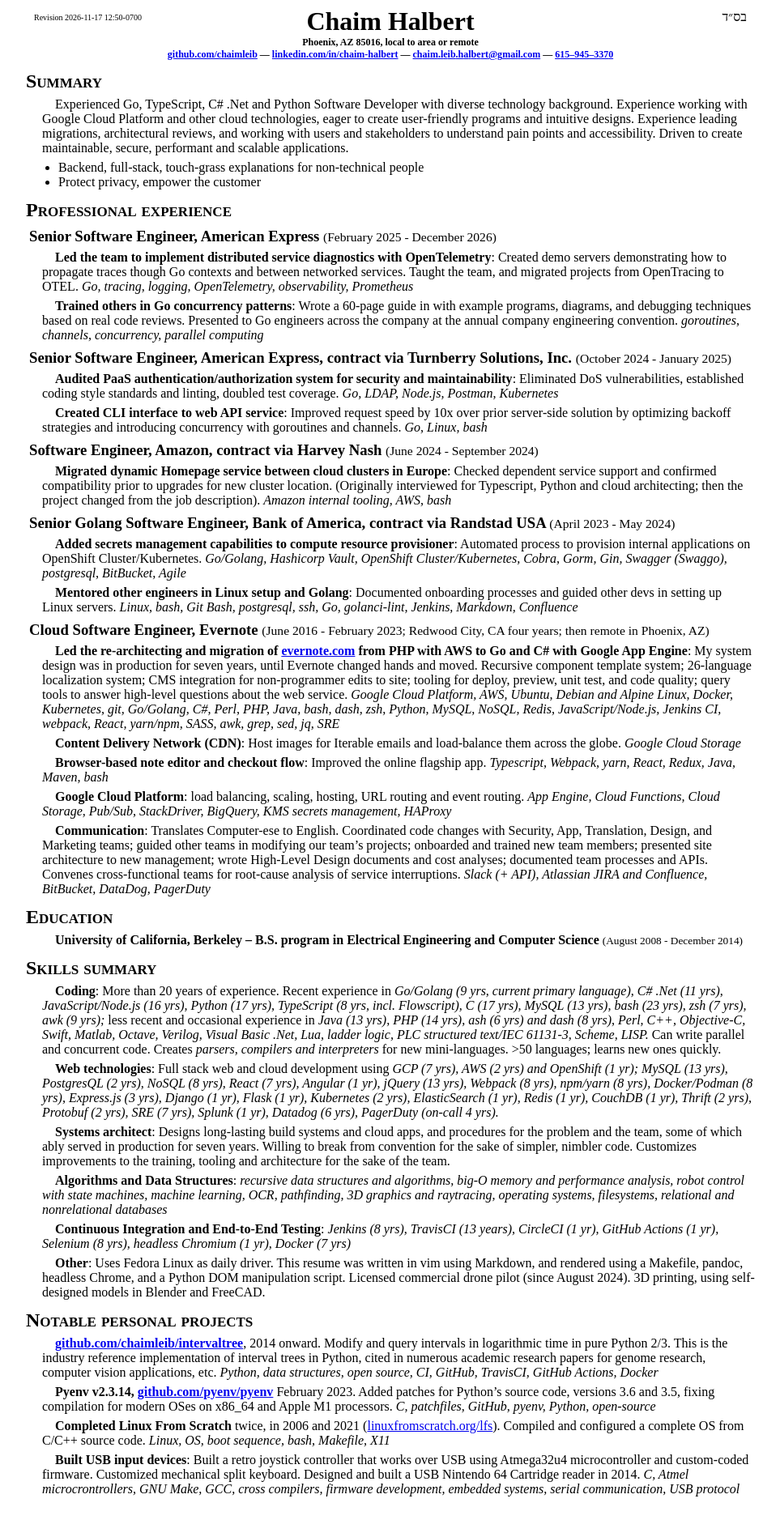
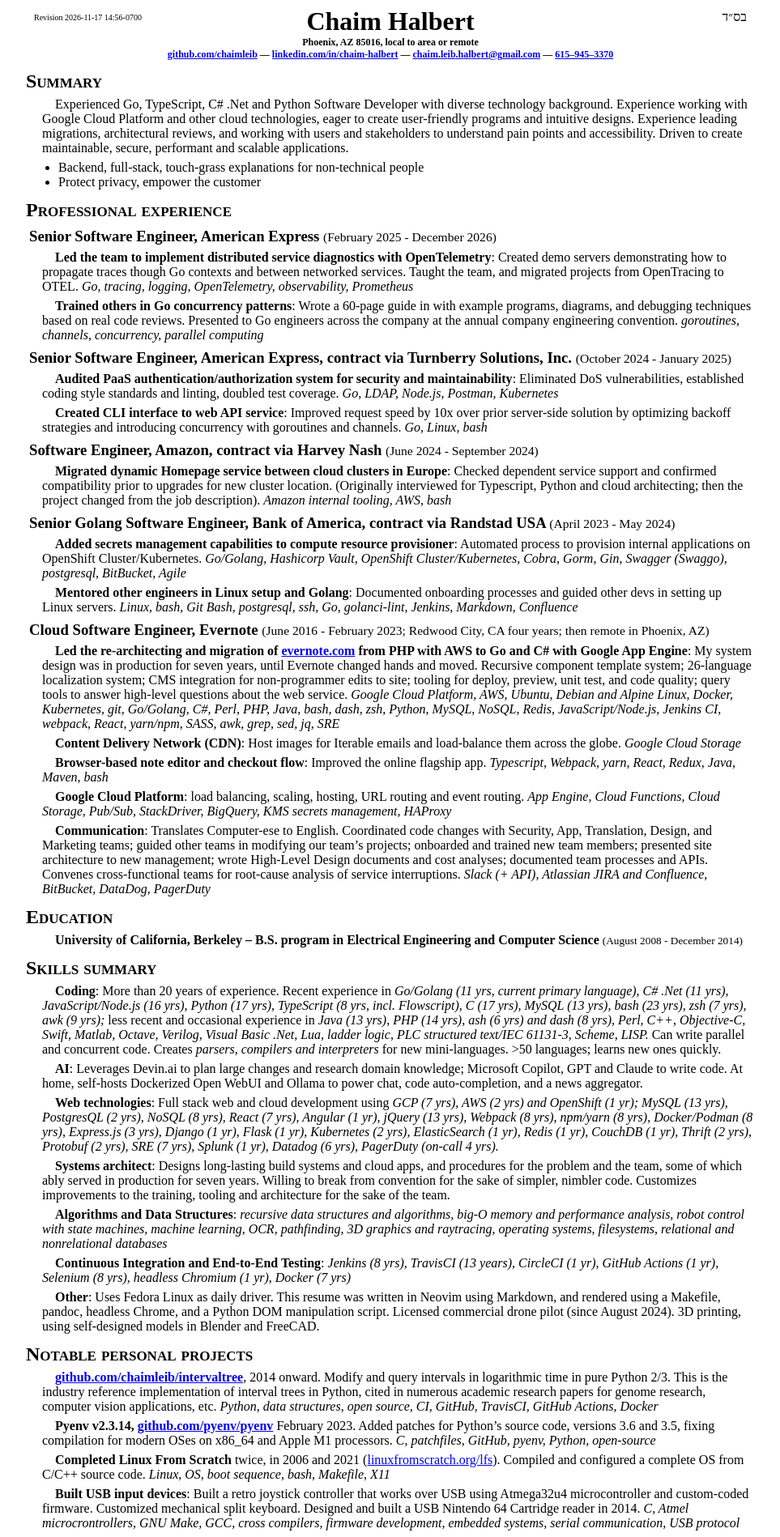
Before and after one commit to chaimleib/chaimleib.github.io, a Jekyll site: the page built from resume/index.html, in a window 1280 px wide. Shown: the whole page at 81% size, without its empty margins (158-1121 px from the left). Built offline with Jekyll 4.4.1, drawn with Linux system fonts in a browser that asks for light colours; before the commit the page ends 1856 px from its top, so only the background shows below that.

Commit message:
feat(resume): add AI section to skills

```diff
--- a/_layouts/resume.html
+++ b/_layouts/resume.html
@@ -3,7 +3,7 @@
   <meta charset="utf-8"/>
   <meta name="generator" content="pandoc"/>
   <meta name="viewport" content="width=device-width, initial-scale=1.0, user-scalable=yes"/>
-  <meta name="revised" content="Chaim Halbert, 2026-11-17 12:50-0700"/>
+  <meta name="revised" content="Chaim Halbert, 2026-11-17 14:56-0700"/>
   <title>Chaim Halbert</title>
   <style>
     code{white-space: pre-wrap;}
@@ -113,7 +113,7 @@
 <div class="content">
 <header id="title-block-header">
 <h1 class="title">Chaim Halbert</h1>
-</header><div id="revision">Revision 2026-11-17 12:50-0700</div>
+</header><div id="revision">Revision 2026-11-17 14:56-0700</div>
 <div id="bsd" dir="rtl">
 בס״ד
 </div>
@@ -263,7 +263,7 @@ Electrical Engineering and Computer Science</strong> <small>(August 2008
 - December 2014)</small></p>
 <h2 id="skills-summary">Skills summary</h2>
 <p><strong>Coding</strong>: More than 20 years of experience. Recent
-experience in <em>Go/Golang (9 yrs, current primary language), C# .Net
+experience in <em>Go/Golang (11 yrs, current primary language), C# .Net
 (11 yrs), JavaScript/Node.js (16 yrs), Python (17 yrs), TypeScript (8
 yrs, incl. Flowscript), C (17 yrs), MySQL (13 yrs), bash (23 yrs), zsh
 (7 yrs), awk (9 yrs);</em> less recent and occasional experience in
@@ -273,6 +273,10 @@ Lua, ladder logic, PLC structured text/IEC 61131-3, Scheme, LISP.</em>
 Can write parallel and concurrent code. Creates <em>parsers, compilers
 and interpreters</em> for new mini-languages. &gt;50 languages; learns
 new ones quickly.</p>
+<p><strong>AI</strong>: Leverages Devin.ai to plan large changes and
+research domain knowledge; Microsoft Copilot, GPT and Claude to write
+code. At home, self-hosts Dockerized Open WebUI and Ollama to power
+chat, code auto-completion, and a news aggregator.</p>
 <p><strong>Web technologies</strong>: Full stack web and cloud
 development using <em>GCP (7 yrs), AWS (2 yrs) and OpenShift (1 yr);
 MySQL (13 yrs), PostgresQL (2 yrs), NoSQL (8 yrs), React (7 yrs),
@@ -297,9 +301,9 @@ nonrelational databases</em></p>
 Actions (1 yr), Selenium (8 yrs), headless Chromium (1 yr), Docker (7
 yrs)</em></p>
 <p><strong>Other</strong>: Uses Fedora Linux as daily driver. This
-resume was written in vim using Markdown, and rendered using a Makefile,
-pandoc, headless Chrome, and a Python DOM manipulation script. Licensed
-commercial drone pilot (since August 2024). 3D printing, using
+resume was written in Neovim using Markdown, and rendered using a
+Makefile, pandoc, headless Chrome, and a Python DOM manipulation script.
+Licensed commercial drone pilot (since August 2024). 3D printing, using
 self-designed models in Blender and FreeCAD.</p>
 <h2 id="notable-personal-projects">Notable personal projects</h2>
 <p><strong><a href="https://github.com/chaimleib/intervaltree">github.com/chaimleib/intervaltree</a></strong>,
```
